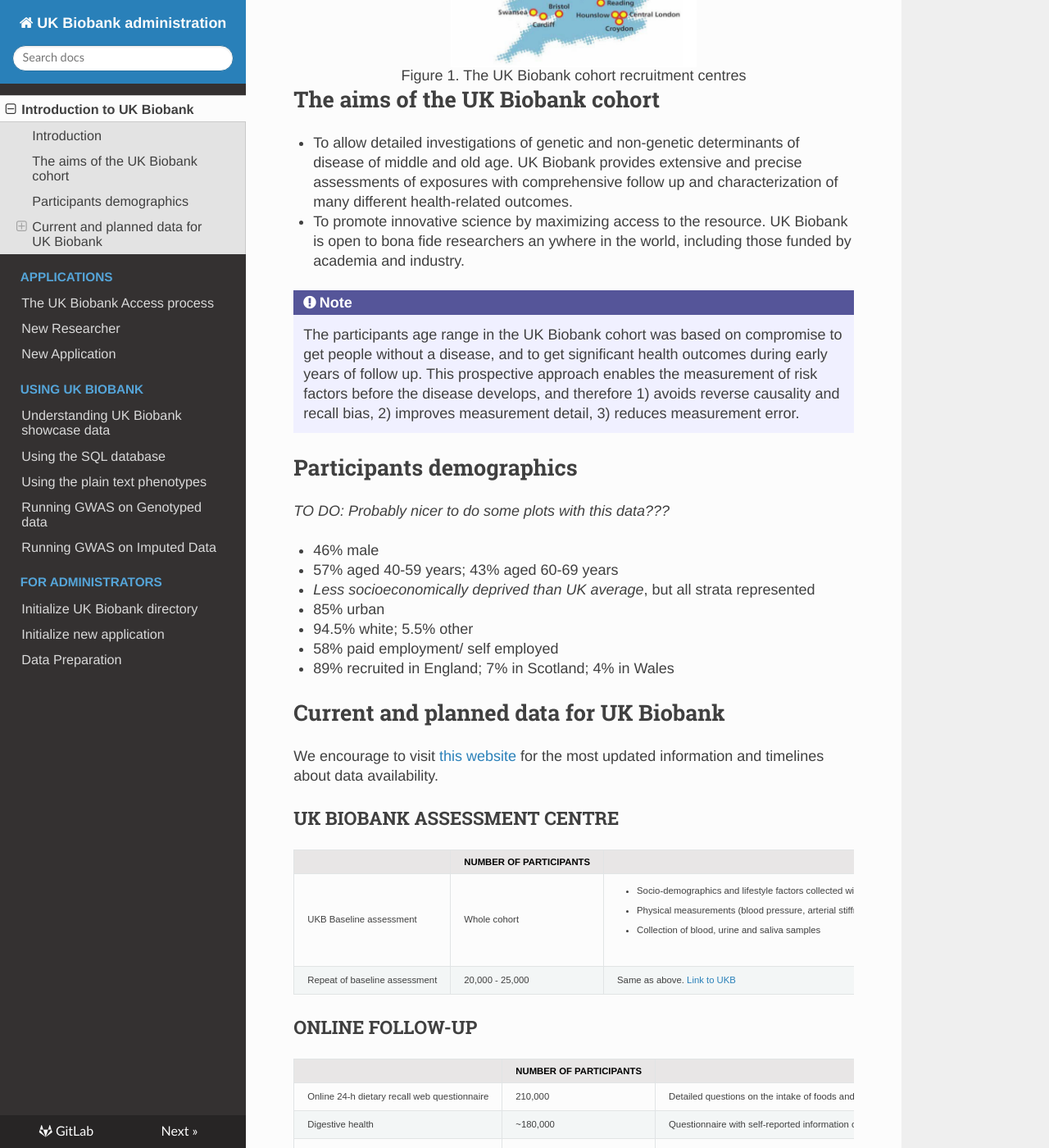
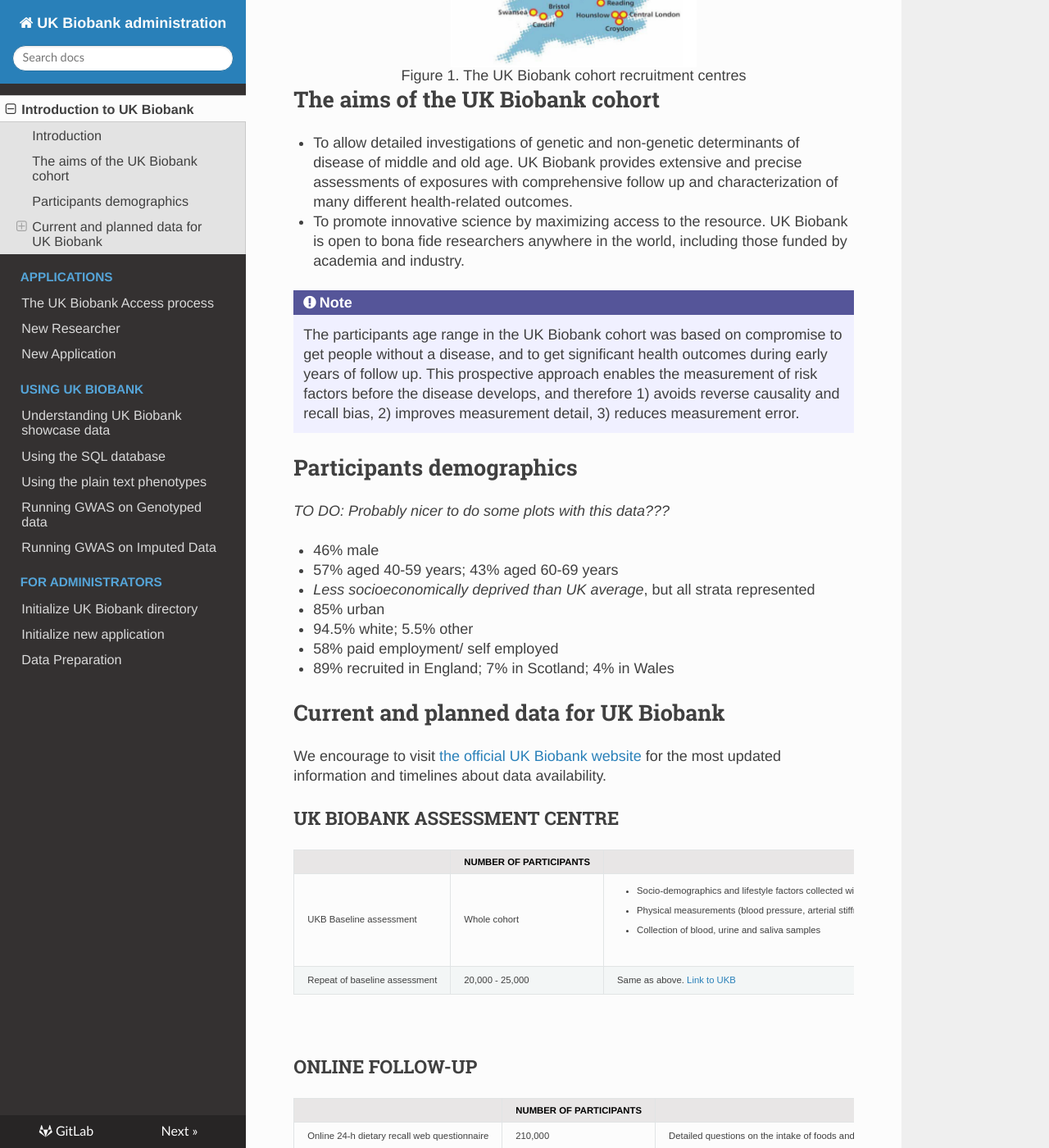
Before and after one commit to garethmarkel/ukb-administration, an MkDocs documentation site: the page built from docs/index.md, in a window 1280 px wide and 1400 px high, scrolled down 809 px. Shown: the whole window at 82% size. Built offline with MkDocs 1.6.1, drawn with Linux system fonts in a browser that asks for light colours; comment, search, counter and statistics services are not loaded; some of the changed text lies outside the part shown.

Commit message:
[Fix] Adds some spaces and fix some types in text

```diff
--- a/docs/index.md
+++ b/docs/index.md
@@ -15,7 +15,7 @@ The UK Biobank is funded by the Medical Research Council, Wellcome Trust, Britis
 - To allow detailed investigations of genetic and non-genetic determinants of disease of middle and old age. UK Biobank provides extensive and precise assessments of exposures with comprehensive follow up and characterization of many different health-related outcomes.
 
 
-- To promote innovative science by maximizing access to the resource. UK Biobank is open to bona fide researchers an    ywhere in the world, including those funded by academia and industry.
+- To promote innovative science by maximizing access to the resource. UK Biobank is open to bona fide researchers anywhere in the world, including those funded by academia and industry.
 
 !!! note
 	The participants age range in the UK Biobank cohort was based on compromise to get people without a disease, and to get significant health outcomes during early years of follow up. This prospective approach enables the measurement of risk factors before the disease develops, and therefore 1) avoids reverse causality and recall bias, 2) improves measurement detail, 3) reduces measurement error.
@@ -35,7 +35,7 @@ The UK Biobank is funded by the Medical Research Council, Wellcome Trust, Britis
 
 ## Current and planned data for UK Biobank
 
-We encourage to visit [this website](https://biobank.ctsu.ox.ac.uk/crystal/exinfo.cgi?src=timelines_all) for the most updated information and timelines about data availability.
+We encourage to visit [the official UK Biobank website](https://biobank.ctsu.ox.ac.uk/crystal/exinfo.cgi?src=timelines_all) for the most updated information and timelines about data availability.
 
 ### UK BIOBANK ASSESSMENT CENTRE
  <table class="others">
@@ -74,6 +74,7 @@ We encourage to visit [this website](https://biobank.ctsu.ox.ac.uk/crystal/exinf
 	<td>Q3 2013</td>
   </tr>
   </table>
+  <br/>
 
 ### ONLINE FOLLOW-UP
  <table class="others">
@@ -142,6 +143,7 @@ We encourage to visit [this website](https://biobank.ctsu.ox.ac.uk/crystal/exinf
 	<td>Q3 2017</td>
   </tr>
   </table>
+   <br/>
 
 ### IMAGING
 <table class="others">
@@ -154,12 +156,13 @@ We encourage to visit [this website](https://biobank.ctsu.ox.ac.uk/crystal/exinf
   </tr>
   <tr>
     <td>Multimodal imaging</td>
-    <td>Goal: 100,000. ~40k available as of early 2020</td>
-    <td>  MRI - Brain, heart, abdomen, bone densitometry (DXA)</td>
+    <td>Goal: Imaging available for 100,000 participants. ~40k ready as of early 2020</td>
+    <td>  MRI imaging for brain, heart, abdomen and bone densitometry (DXA)</td>
 	<td>2014-</td>
 	<td>2015</td>
   </tr>
   </table>
+   <br/>
 
 ### HEALTH RECORD LINKAGE
 
@@ -206,7 +209,8 @@ We encourage to visit [this website](https://biobank.ctsu.ox.ac.uk/crystal/exinf
 	<td>variable</td>
 	<td>Q3-4 2017</td>
   </tr>
-</table>
+  </table>
+  <br/>
 
 ### GENETIC DATA
 
@@ -247,7 +251,8 @@ We encourage to visit [this website](https://biobank.ctsu.ox.ac.uk/crystal/exinf
 	<td>TBA</td>
 	<td>TBA</td>
   </tr>
-</table>
+  </table>
+  <br/>
 
 ### BIOCHEMICAL DATA
 
@@ -269,4 +274,5 @@ We encourage to visit [this website](https://biobank.ctsu.ox.ac.uk/crystal/exinf
 	<td>2006-2010 and 2013</td>
 	<td>Q1 2019</td>
   </tr>
-</table>
+  </table>
+  <br/>
```
Also changed, not shown: other parts of docs/index.md (+1 -1 lines).
